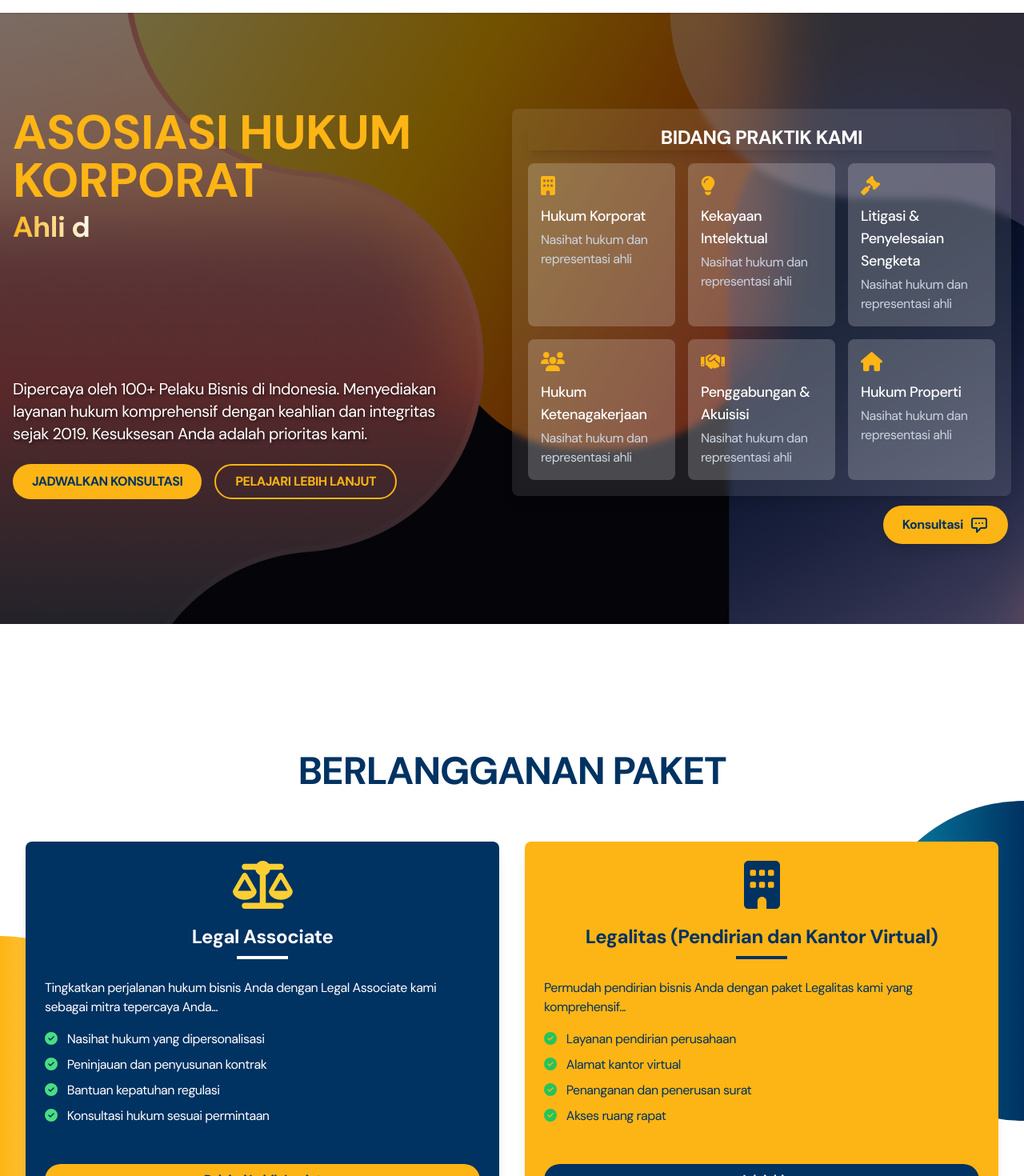
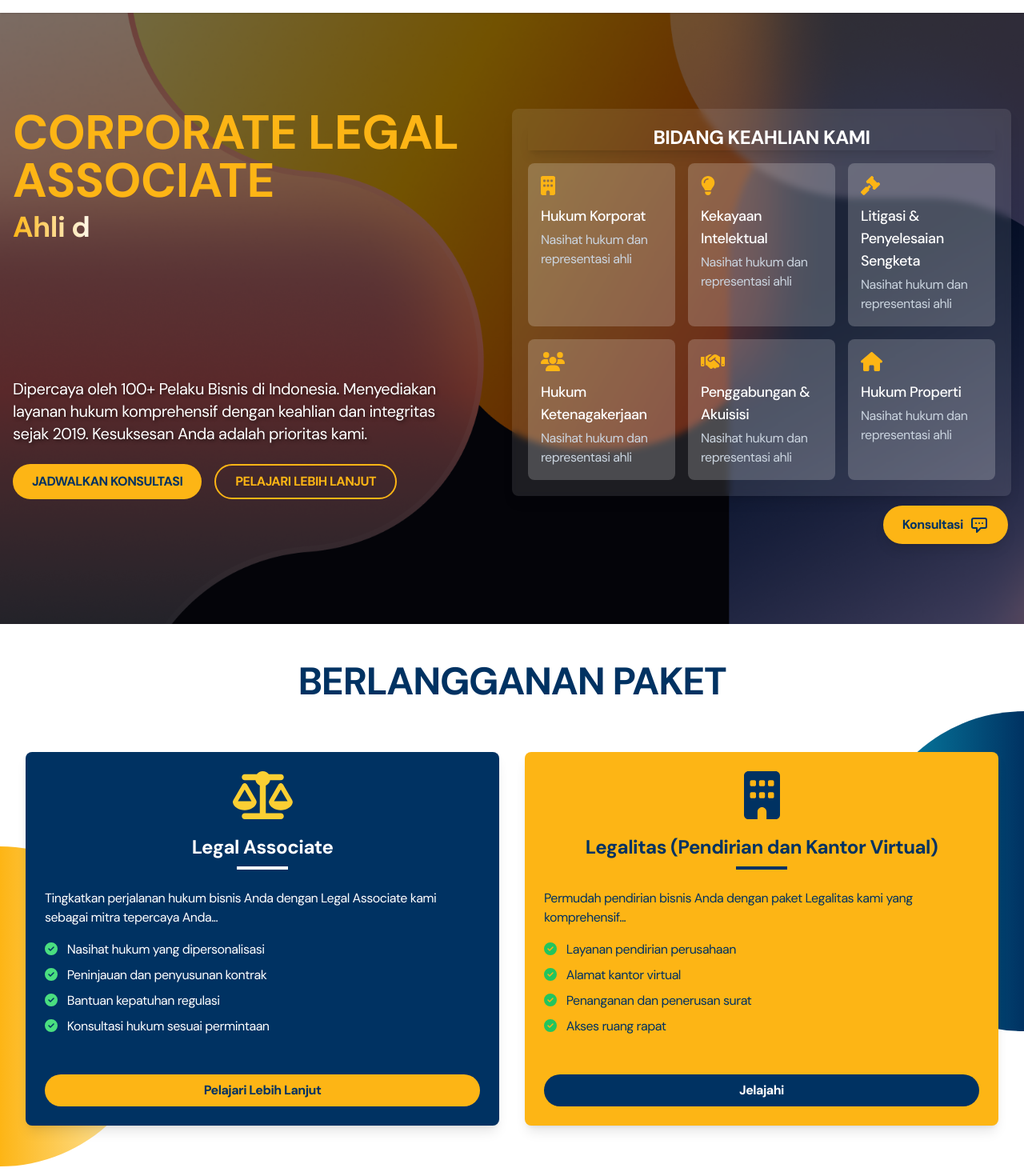
Before and after one commit to nctrnlman/client-cla-indonesia, a React (Vite) app: page / in a window 1280 px wide. Shown: the part 100-1570 px from the top of the page at 80% size. Built offline with nearby package versions, Linux system fonts and the light colour scheme.

Commit message:
update revision page 1

```diff
--- a/src/locales/id/home.json
+++ b/src/locales/id/home.json
@@ -1,13 +1,13 @@
 {
   "hero": {
-    "title": "Asosiasi Hukum Korporat",
+    "title": "CORPORATE LEGAL ASSOCIATE",
     "type1": "Mitra Hukum Terpercaya Anda",
     "type2": "Ahli dalam Hukum Indonesia",
     "type3": "Memberdayakan Bisnis Anda",
     "description": "Dipercaya oleh 100+ Pelaku Bisnis di Indonesia. Menyediakan layanan hukum komprehensif dengan keahlian dan integritas sejak 2019. Kesuksesan Anda adalah prioritas kami. ",
     "button1": "Jadwalkan Konsultasi",
     "button2": "Pelajari Lebih Lanjut",
-    "practiceAreas": "Bidang Praktik Kami",
+    "practiceAreas": "Bidang Keahlian Kami",
     "areas": {
       "corporateLaw": "Hukum Korporat",
       "intellectualProperty": "Kekayaan Intelektual",
--- a/src/pages/Home.jsx
+++ b/src/pages/Home.jsx
@@ -32,7 +32,7 @@ function Home({ setIsLoading }) {
       </Helmet>
       <main className="flex-grow">
         <Hero />
-        <div id="PackageSubcription">
+        <div id="PackageSubcription" className="-mt-28">
           <PackageSubcription />
         </div>
         <Subscription />
```
Also changed, not shown: src/components/home/PackageSubcription.jsx (+4 -7 lines).
